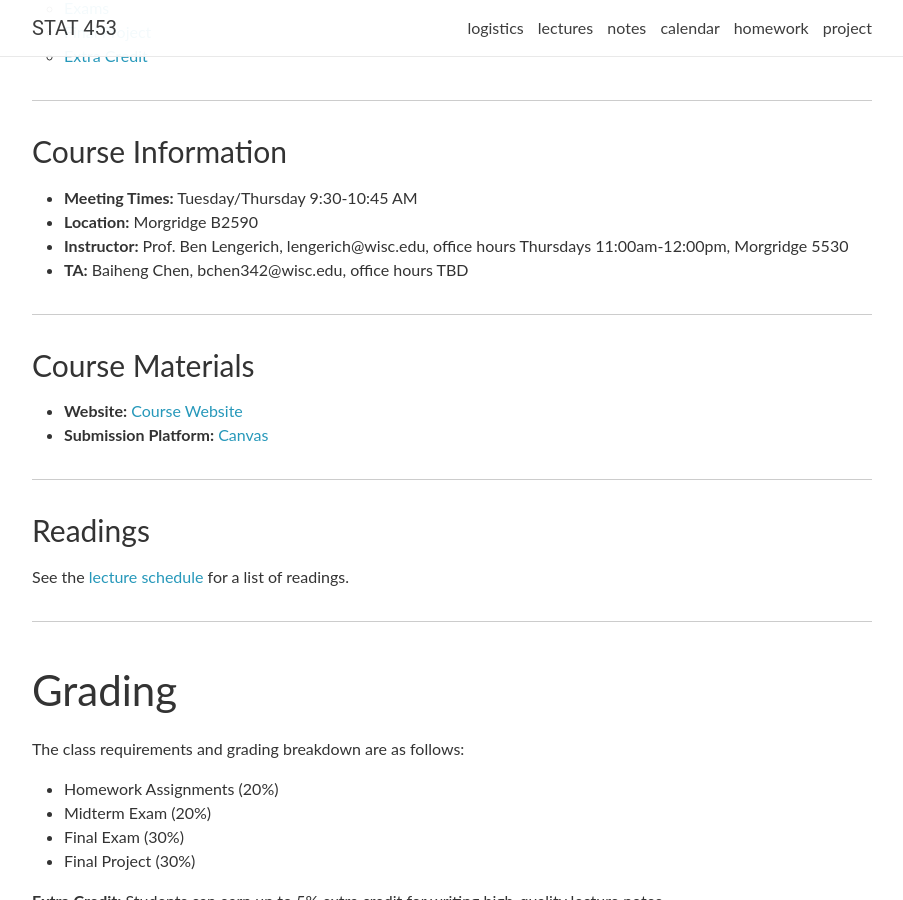
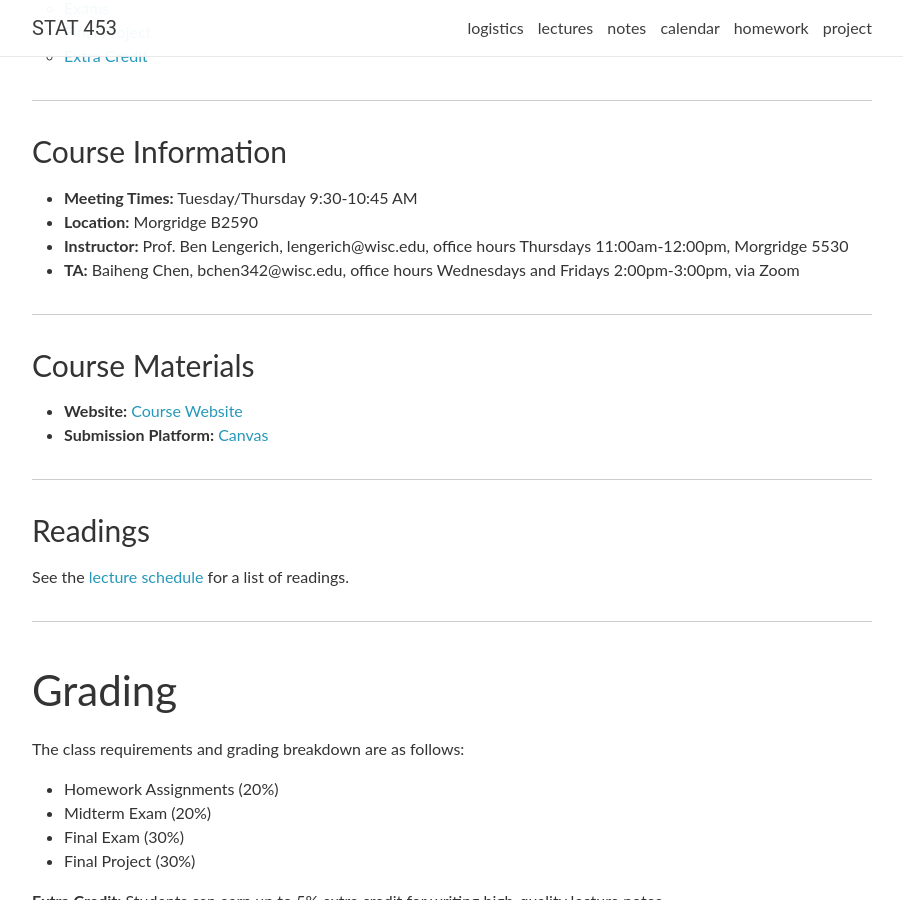
Before and after one commit to AdaptInfer/dgm-fall-2026, a Jekyll site: the page built from _pages/logistics.md, in a window 1280 px wide and 900 px high, scrolled down 320 px. Shown: the whole window, without its empty margins (188-1091 px from the left). Built offline with Jekyll 4.4.1, drawn with Linux system fonts in a browser that asks for light colours; nearby versions of some CDN libraries; comment, search, counter and statistics services are not loaded.

Commit message:
add TA office hours

```diff
--- a/_data/staff.yml
+++ b/_data/staff.yml
@@ -8,5 +8,5 @@ Instructors:
 TA:
   - name: Baiheng Chen
     email: bchen342@wisc.edu
-    office-hours: TBD
+    office-hours: Wednesdays and Fridays 2:00pm-3:00pm, via Zoom
     image: staff/Baiheng.png
--- a/_pages/logistics.md
+++ b/_pages/logistics.md
@@ -14,7 +14,7 @@ title: Logistics
 - **Meeting Times:** Tuesday/Thursday 9:30-10:45 AM
 - **Location:** Morgridge B2590
 - **Instructor:** Prof. Ben Lengerich, lengerich@wisc.edu, office hours Thursdays 11:00am-12:00pm, Morgridge 5530
-- **TA:** Baiheng Chen, bchen342@wisc.edu, office hours TBD
+- **TA:** Baiheng Chen, bchen342@wisc.edu, office hours Wednesdays and Fridays 2:00pm-3:00pm, via Zoom
 
 ---
 
```
